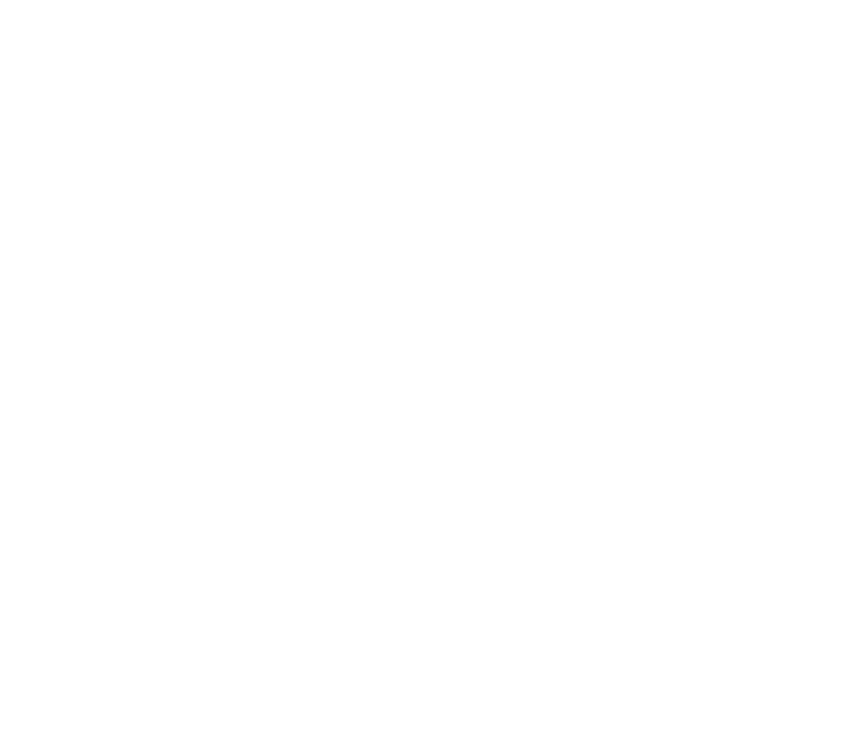
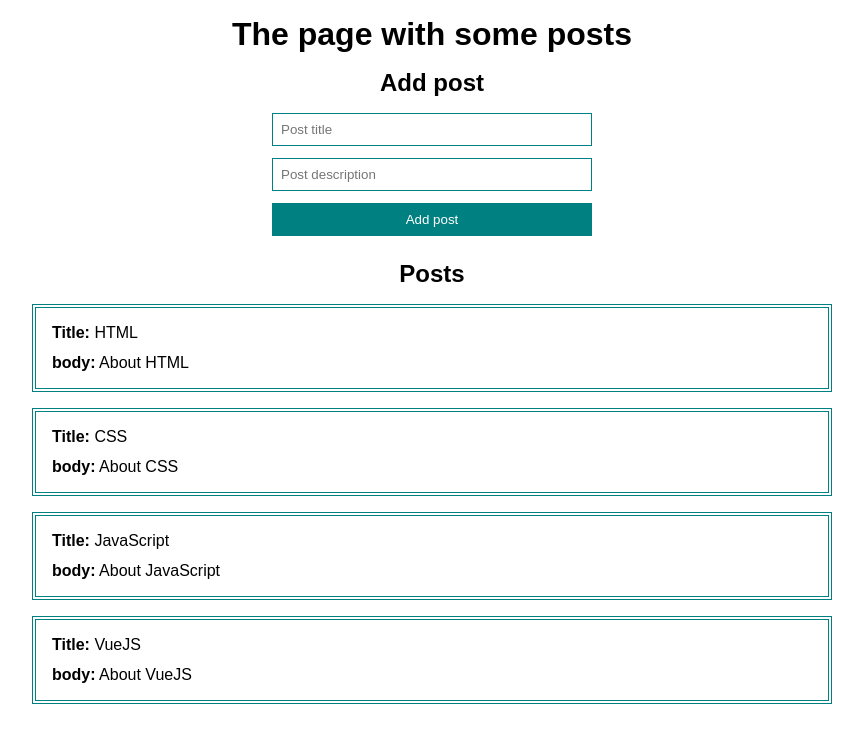
Before and after one commit to ik-web/get_vue, a Vue app: page / in a window 1280 px wide. Shown: the top 742 px of the page, without its empty margins (208-1071 px from the left). Built offline with nearby package versions, Linux system fonts and the light colour scheme.

Commit message:
Added posts page

```diff
--- a/src/App.vue
+++ b/src/App.vue
@@ -1,11 +1,147 @@
 <script>
+export default {
+  data() {
+    return {
+      posts: [
+        { id: 1, title: "HTML", body: "About HTML" },
+        { id: 2, title: "CSS", body: "About CSS" },
+        { id: 3, title: "JavaScript", body: "About JavaScript" },
+        { id: 4, title: "VueJS", body: "About VueJS" },
+      ],
+      title: "",
+      body: "",
+    };
+  },
 
+  methods: {
+    addPost() {
+      this.posts.push({
+        id: Date.now(),
+        title: this.title,
+        body: this.body,
+      });
+      this.title = "";
+      this.body = "";
+    },
+
+    inputTitle(e) {
+      this.title = e.target.value;
+    },
+
+    inputBody(e) {
+      this.body = e.target.value;
+    },
+  },
+};
 </script>
 
 <template>
+  <div class="container">
+    <h1 class="title">The page with some posts</h1>
+    <h2 class="title">Add post</h2>
 
+    <form class="form" @submit.prevent>
+      <input
+        type="text"
+        placeholder="Post title"
+        class="form__input"
+        v-bind:value="title"
+        @input="inputTitle"
+      />
+
+      <input
+        type="text"
+        placeholder="Post description"
+        class="form__input"
+        v-bind:value="body"
+        @input="inputBody"
+      />
+
+      <button class="form__button" @click="addPost">Add post</button>
+    </form>
+
+    <div class="posts">
+      <h2 class="blockTitle">Posts</h2>
+      <div class="post" v-for="post in posts">
+        <div class="post__title"><strong>Title:</strong> {{ post.title }}</div>
+
+        <div class="post__body"><strong>body:</strong> {{ post.body }}</div>
+      </div>
+    </div>
+  </div>
 </template>
 
 <style>
+* {
+  box-sizing: border-box;
+  margin: 0;
+  padding: 0;
+}
 
+html {
+  font-family: sans-serif;
+}
+
+.container {
+  max-width: 830px;
+  width: 100%;
+  padding: 0 15px;
+  margin: 0 auto;
+}
+
+.title {
+  margin: 16px;
+  text-align: center;
+}
+
+.blockTitle {
+  text-align: center;
+}
+
+.posts {
+  display: flex;
+  flex-direction: column;
+  gap: 16px;
+}
+
+.post {
+  width: 100%;
+  border: 4px double teal;
+  padding: 16px;
+}
+
+.post__title {
+  margin-bottom: 12px;
+}
+
+.form {
+  display: flex;
+  flex-direction: column;
+  align-items: center;
+  gap: 12px;
+  max-width: 320px;
+  margin: 0 auto 24px;
+}
+
+.form__input {
+  width: 100%;
+  padding: 8px;
+  border: 1px solid teal;
+}
+
+.form__button {
+  width: 100%;
+  padding: 8px;
+  border: 1px solid teal;
+  color: white;
+  background: teal;
+  cursor: pointer;
+  transition: all 0.15s ease-in;
+}
+
+.form__button:hover,
+.form__button:focus {
+  color: black;
+  background: cyan;
+}
 </style>
```
